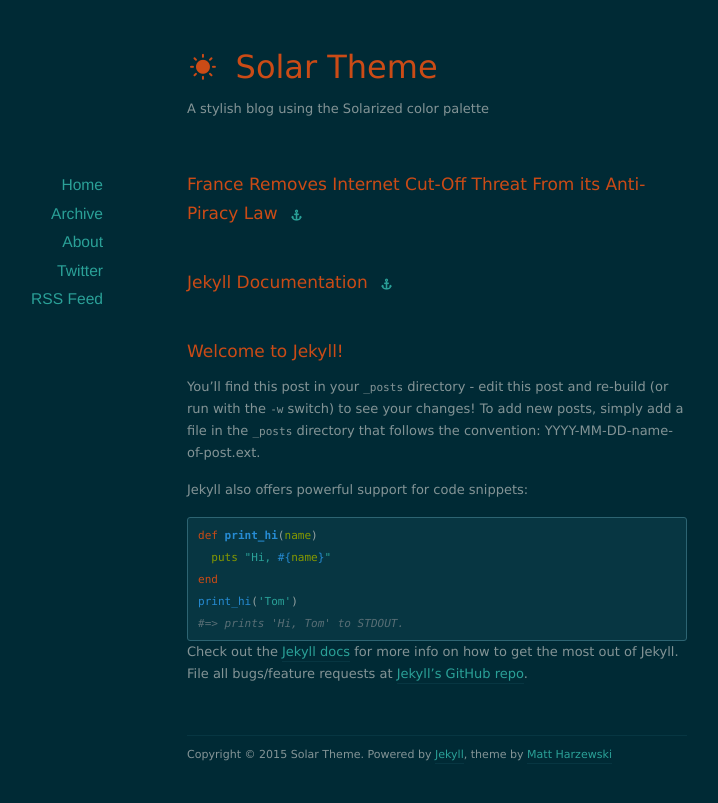
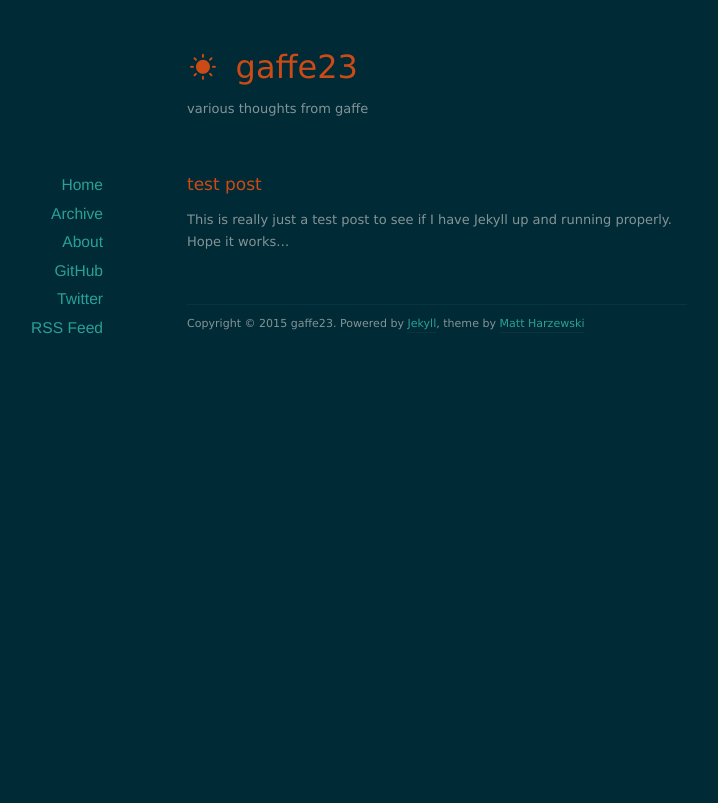
Before and after one commit to gaffe23/gaffe23.github.io, a Jekyll site: the page built from index.html, in a window 1280 px wide. Shown: the top 803 px of the page, without its empty margins (203-921 px from the left). Built offline with Jekyll 4.4.1, drawn with Linux system fonts in a browser that asks for light colours; nearby versions of some CDN libraries; the list of posts is cut into pages by our own code.

Commit message:
start updating and personalizing the blog

```diff
--- a/_config.yml
+++ b/_config.yml
@@ -1,9 +1,9 @@
-name: Solar Theme
-url: http://example.org
-description: A stylish blog using the Solarized color palette
+name: gaffe23
+url: http://gaffe.cc
+description: various thoughts from gaffe
 
 permalink: /:year/:month/:day/:title/
 paginate: 10
-pygments: true
+highlighter: pygments
 
 exclude: ['README.md', 'Gemfile.lock', 'Gemfile', 'Rakefile']
--- a/_layouts/default.html
+++ b/_layouts/default.html
@@ -36,7 +36,8 @@
           <li><a href="/">Home</a></li>
           <li><a href="/archives">Archive</a></li>
           <li><a href="/about">About</a></li>
-          <li><a href="http://twitter.com/redwall_hp">Twitter</a></li>
+          <li><a href="https://github.com/gaffe23">GitHub</a></li>
+          <li><a href="https://twitter.com/radwimp32">Twitter</a></li>
           <li><a href="/feed.xml">RSS Feed</a></li>
         </ul>
       </nav>
--- a/_posts/2013-06-05-france-removes-internet-cut-off.markdown
+++ /dev/null
@@ -1,6 +0,0 @@
----
-layout: post
-title:  "France Removes Internet Cut-Off Threat From its Anti-Piracy Law"
-date:   2013-06-05 20:33:11
-external-url: http://arstechnica.com/tech-policy/2013/06/france-removes-internet-cut-off-threat-from-its-anti-piracy-law/
----
--- a/_posts/2013-06-05-jekyll-documentation.markdown
+++ /dev/null
@@ -1,6 +0,0 @@
----
-layout: post
-title:  "Jekyll Documentation"
-date:   2013-06-05 20:03:11
-external-url: http://jekyllrb.com/docs/home/
----
--- a/_posts/2013-06-05-welcome-to-jekyll.markdown
+++ /dev/null
@@ -1,24 +0,0 @@
----
-layout: post
-title:  "Welcome to Jekyll!"
-date:   2013-06-05 17:06:25
-categories: jekyll update
----
-
-You'll find this post in your `_posts` directory - edit this post and re-build (or run with the `-w` switch) to see your changes!
-To add new posts, simply add a file in the `_posts` directory that follows the convention: YYYY-MM-DD-name-of-post.ext.
-
-Jekyll also offers powerful support for code snippets:
-
-{% highlight ruby %}
-def print_hi(name)
-  puts "Hi, #{name}"
-end
-print_hi('Tom')
-#=> prints 'Hi, Tom' to STDOUT.
-{% endhighlight %}
-
-Check out the [Jekyll docs][jekyll] for more info on how to get the most out of Jekyll. File all bugs/feature requests at [Jekyll's GitHub repo][jekyll-gh].
-
-[jekyll-gh]: https://github.com/mojombo/jekyll
-[jekyll]:    http://jekyllrb.com
--- /dev/null
+++ b/_posts/2015-05-28-test-post.markdown
@@ -0,0 +1,8 @@
+---
+layout: post
+title:  "test post"
+date:   2015-05-28 03:48:00
+categories: jekyll
+---
+
+This is really just a test post to see if I have Jekyll up and running properly. Hope it works...
--- a/about/index.markdown
+++ b/about/index.markdown
@@ -3,9 +3,4 @@
 title: About
 ---
 
-This is where you would but a short bio, and/or a description of your site. It also serves as an example of how to set up a standalone page. For example:
-
-<img src="/images/shakespeare.png" class="right" />
-**William Shakespeare** (26 April 1564 – 23 April 1616) was an English poet and playwright, widely regarded as the greatest writer in the English language and the world's pre-eminent dramatist. He is often called England's national poet and the "Bard of Avon". His extant works, including some collaborations, consist of about 38 plays, 154 sonnets, two long narrative poems, and a few other verses, the authorship of some of which is uncertain. His plays have been translated into every major living language and are performed more often than those of any other playwright.
-
-Shakespeare was born and brought up in Stratford-upon-Avon. At the age of 18, he married Anne Hathaway—no, not *that* Anne Hathaway—with whom he had three children.
+Hello, I'm gaffe. I like reverse engineering and binary exploitation. I do security CTFs sometimes. I spend a lot of time in IDA.
--- a/feed.xml
+++ b/feed.xml
@@ -1,6 +1,3 @@
----
-layout: none
----
 <?xml version="1.0" encoding="UTF-8"?>
 <rss version="2.0" xmlns:atom="http://www.w3.org/2005/Atom">
 	<channel>
```
Also changed, not shown: README.md (deleted), images/shakespeare.png (deleted).
